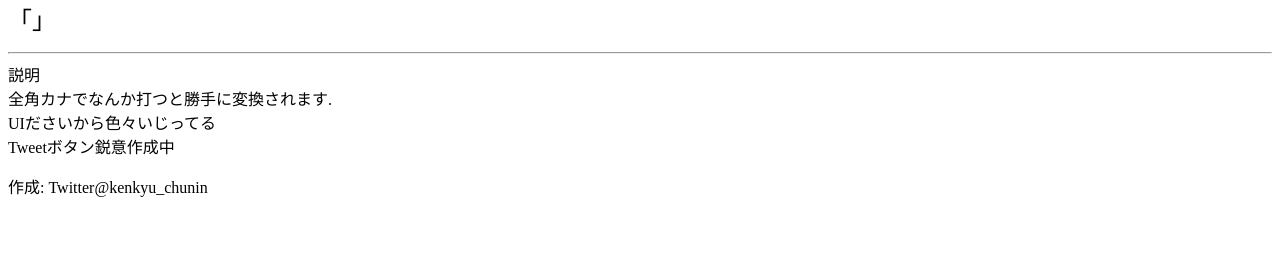
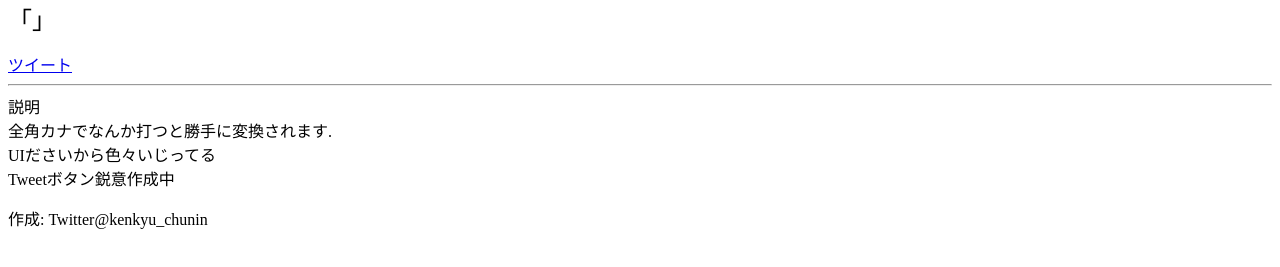
Before and after one commit to sanraizuizumo/katoshu, a plain HTML site: page index.html in a window 1280 px wide. Both pictures are taken after a click on the button "変換". Shown: the part 205-472 px from the top of the page. Drawn offline with Linux system fonts and the light colour scheme.

Commit message:
support Twitter

```diff
--- a/index.html
+++ b/index.html
@@ -8,8 +8,9 @@
   <meta name="viewport" content="width=device-width,initial-scale=1.0">
   <meta name="mobile-web-app-capable" content="yes">
   <link rel="icon" sizes="192x192" href="android-icon-192x192">
-  <!-- <script type="text/javascript" src="jquery-3.3.1.min.js"></script>          -->
+  <script type="text/javascript" src="jquery-3.3.1.min.js"></script>
   <!-- <script type="text/javascript" src="jquery.socialbutton-1.9.1.js"></script> -->
+  <script id="twitter-wjs" src="http://platform.twitter.com/widgets.js"></script>
 </head>
 
 <body>
@@ -22,6 +23,10 @@
   <img src="apple-icon-72x72.png"><br>
   <span style="font-size:x-large">「<span id="str">ここに表示されるぞ？ん？</span><span style="font-size:x-large">」</span>
 
+  <div id="container">
+    <!-- <a class="twitter-share-button" href="https://twitter.com/intent/tweet">Tweet</a> -->
+  </div>
+
   <hr>
 
   説明
--- a/katoshu.js
+++ b/katoshu.js
@@ -10,5 +10,17 @@ var henkan = function(input){
 
 var getValue = function(idname){
   var result = document.getElementById(idname).value;
-  document.getElementById("str").innerText=henkan(result);
+  var said = henkan(result);
+  document.getElementById("str").innerText=said;
+  var button = '<a href="https://twitter.com/share" class="twitter-share-button" data-text="「' + said + '」" data-lang="ja" data-hashtags="カトシュ語変換機" data-url="https://sanraizuizumo.github.io/katoshu/">ツイート</a>';
+  $('#container').html(button);
+  twttr.widgets.load();
 }
+
+// twttr.widgets.createShareButton(
+//   'https://dev.twitter.com/',
+//   document.getElementById('container'),
+//   {
+//     text: 'Hello World'
+//   }
+// );
```
